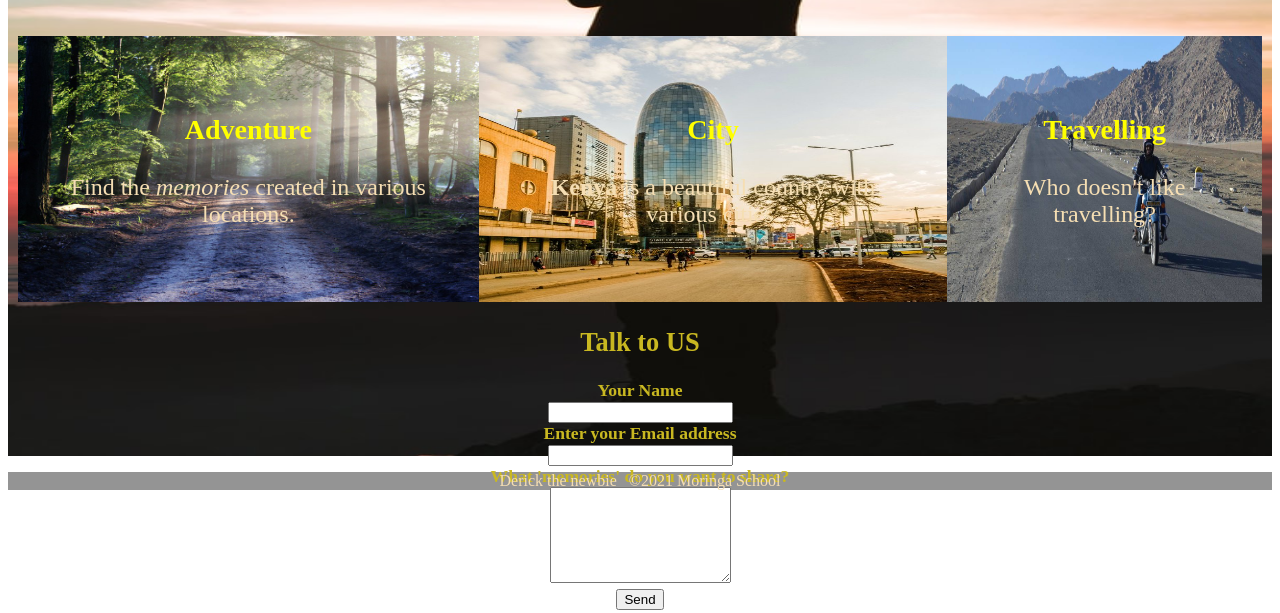
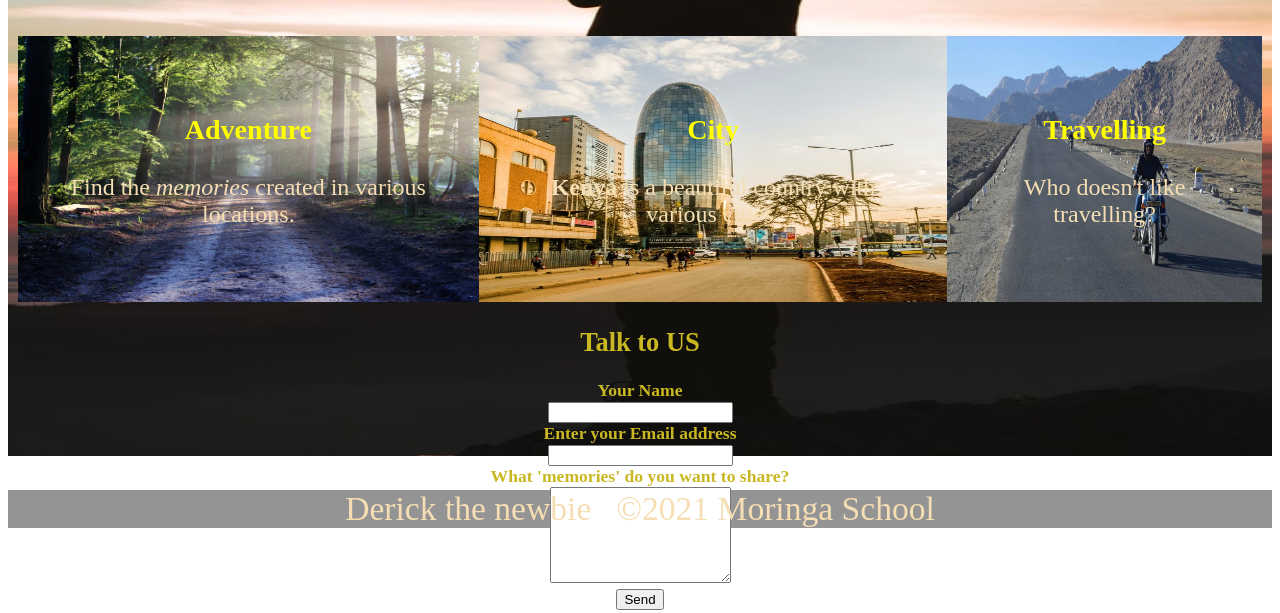
Before and after one commit to OGENDI/Derick_Site, a plain HTML site: page index.html in a window 1280 px wide. Shown: the part 566-1179 px from the top of the page. Drawn offline with Linux system fonts and the light colour scheme.

Commit message:
Styled the footer

```diff
--- a/main.css
+++ b/main.css
@@ -86,4 +86,5 @@
  footer{
      background-color: rgba(0, 0, 0, 0.418);
      text-align: center;
+    font-size: 2.1rem;
  }
```
